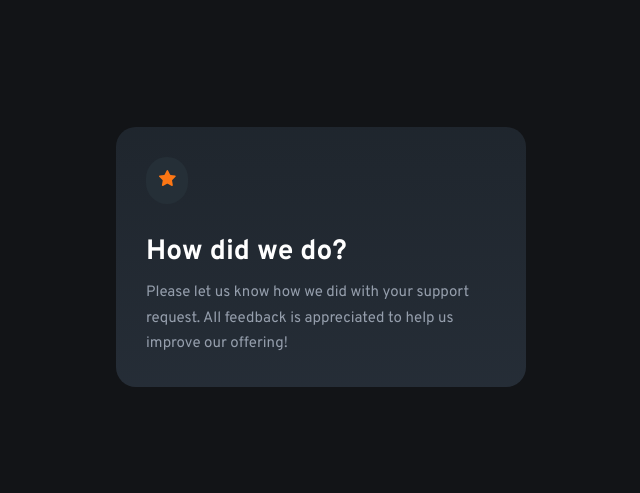
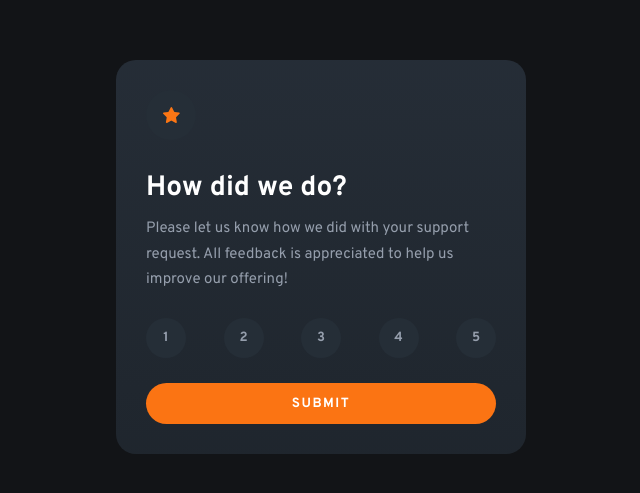
Before and after one commit to naveen-p08/interactive-rating-react, a React (Vite) app: page / in a window 1280 px wide. Shown: the part 143-636 px from the top of the page, without its empty margins (319-959 px from the left). Built offline with nearby package versions, Linux system fonts and the light colour scheme.

Commit message:
css rules for ratings form

```diff
--- a/src/App.css
+++ b/src/App.css
@@ -2,18 +2,18 @@
   --ff-family: "Overpass", sans-serif;
 
   --bg-dark-blue: hsl(216, 12%, 8%);
-  --bg-gradient-top: hsl(212, 19%, 15%);
-  --bg-gradient-bottom: hsl(213, 19%, 18%);
+  --bg-gradient-bottom: hsl(212, 19%, 15%);
+  --bg-gradient-top: hsl(213, 19%, 18%);
   --bg-gradient: linear-gradient(
     to bottom,
     var(--bg-gradient-top),
     var(--bg-gradient-bottom)
   );
-  --bg-star-gray: hsl(205, 19%, 18%);
+  --bg-star-gray: hsl(210, 19%, 18%);
   --clr-white: hsl(0, 0%, 100%);
   --clr-grey: hsl(217, 12%, 63%);
   --bg-grey: hsl(216, 12%, 54%);
-  --bg-orange: hsl(25, 97%, 53%);
+  --clr-orange: hsl(25, 97%, 53%);
 }
 
 *,
--- a/src/components/Rating.jsx
+++ b/src/components/Rating.jsx
@@ -1,3 +1,4 @@
+import RatingForm from "./RatingForm";
 import styles from "./Rating.module.css";
 
 function Rating() {
@@ -11,6 +12,7 @@ function Rating() {
         Please let us know how we did with your support request. All feedback is
         appreciated to help us improve our offering!
       </p>
+      <RatingForm />
     </div>
   );
 }
--- a/src/components/Rating.module.css
+++ b/src/components/Rating.module.css
@@ -1,8 +1,10 @@
 .starimg_container {
   background-color: var(--bg-star-gray);
-  padding: 1.25rem;
+  width: 5rem;
+  aspect-ratio: 1;
+  display: grid;
+  place-content: center;
   border-radius: 100px;
-  max-width: fit-content;
 }
 
 h1 {
--- a/src/components/RatingForm.jsx
+++ b/src/components/RatingForm.jsx
@@ -1,14 +1,29 @@
+import styles from "./RatingForm.module.css";
+
 function RatingForm() {
   const length = 5;
   let buttonMap = Array.from({ length: length }, (_, index) => index + 1);
 
   return (
     <form>
-      {buttonMap.map((button, index) => {
-        return <button key={index}>{button}</button>;
-      })}
+      <div className={styles.btn_container}>
+        {buttonMap.map((button, index) => {
+          return (
+            <button
+              type="button"
+              key={index}
+              className={styles.rating_btn}
+              aria-label={`${button} stars`}
+            >
+              {button}
+            </button>
+          );
+        })}
+      </div>
 
-      <button type={"submit"}>submit</button>
+      <button type={"submit"} className={styles.submit_btn}>
+        submit
+      </button>
     </form>
   );
 }
--- /dev/null
+++ b/src/components/RatingForm.module.css
@@ -0,0 +1,53 @@
+.btn_container {
+  display: flex;
+  justify-content: space-between;
+  margin-block: 2.5rem;
+}
+
+.rating_btn {
+  width: 4rem;
+  aspect-ratio: 1;
+  background-color: var(--bg-star-gray);
+  border: none;
+  border-radius: 100px;
+  color: inherit;
+  font-weight: 700;
+  cursor: pointer;
+  outline: 1px solid transparent;
+  transition: all 300ms ease-in-out;
+}
+
+.rating_btn:where(:hover, :focus-visible) {
+  background-color: var(--bg-grey);
+  color: var(--clr-white);
+}
+
+.rating_btn:focus-visible {
+  outline: 1px solid var(--clr-orange);
+}
+
+.rating_btn:focus {
+  background-color: var(--clr-orange);
+  color: var(--clr-white);
+}
+
+.submit_btn {
+  width: 100%;
+  padding: 1.2rem;
+  background-color: var(--clr-orange);
+  border: none;
+  border-radius: 100px;
+  color: var(--clr-white);
+  text-transform: uppercase;
+  font-weight: 700;
+  cursor: pointer;
+  outline: 1px solid transparent;
+  transition: all 300ms ease-in-out;
+  letter-spacing: 1.5px;
+}
+
+.submit_btn:where(:hover, :focus-visible) {
+  background-color: var(--clr-white);
+  color: var(--clr-orange);
+  outline: 1px solid var(--clr-orange);
+}
```
